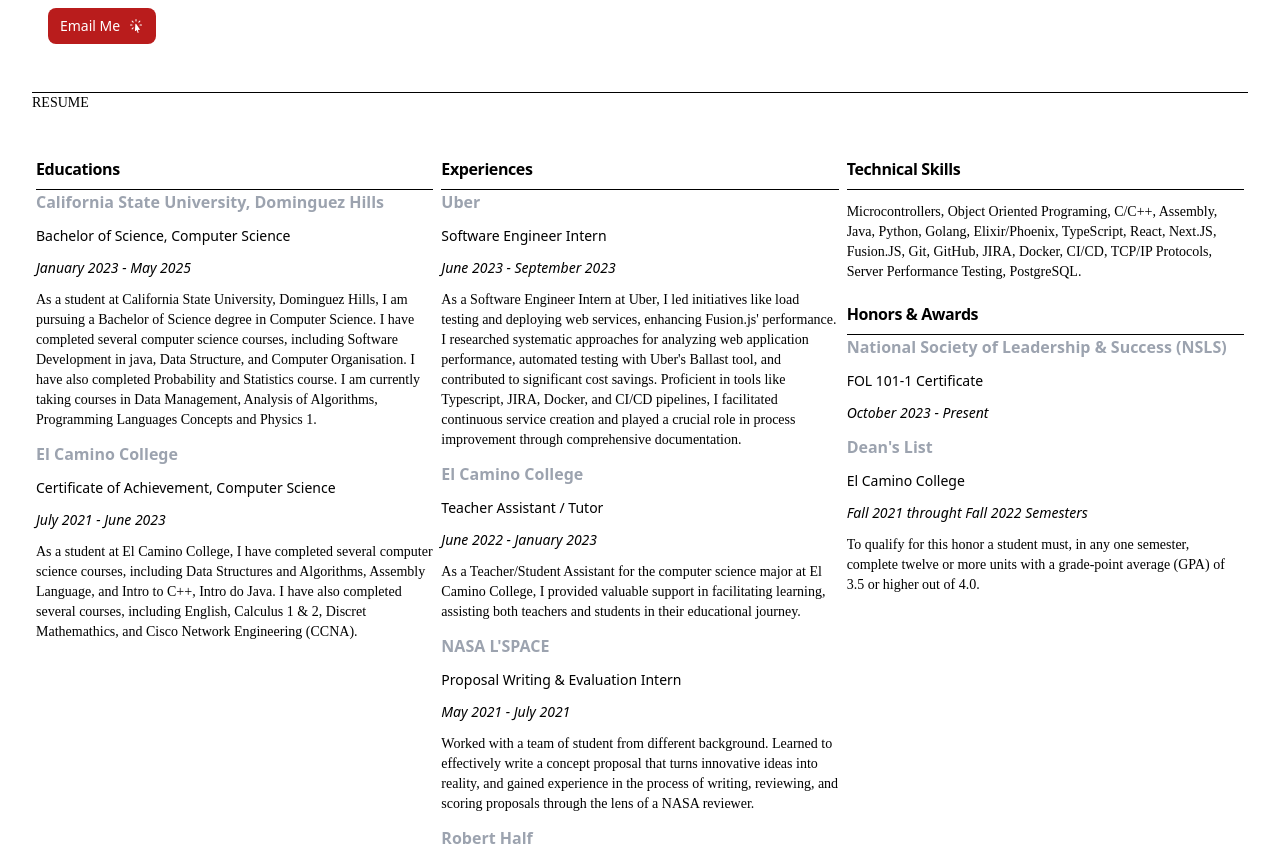
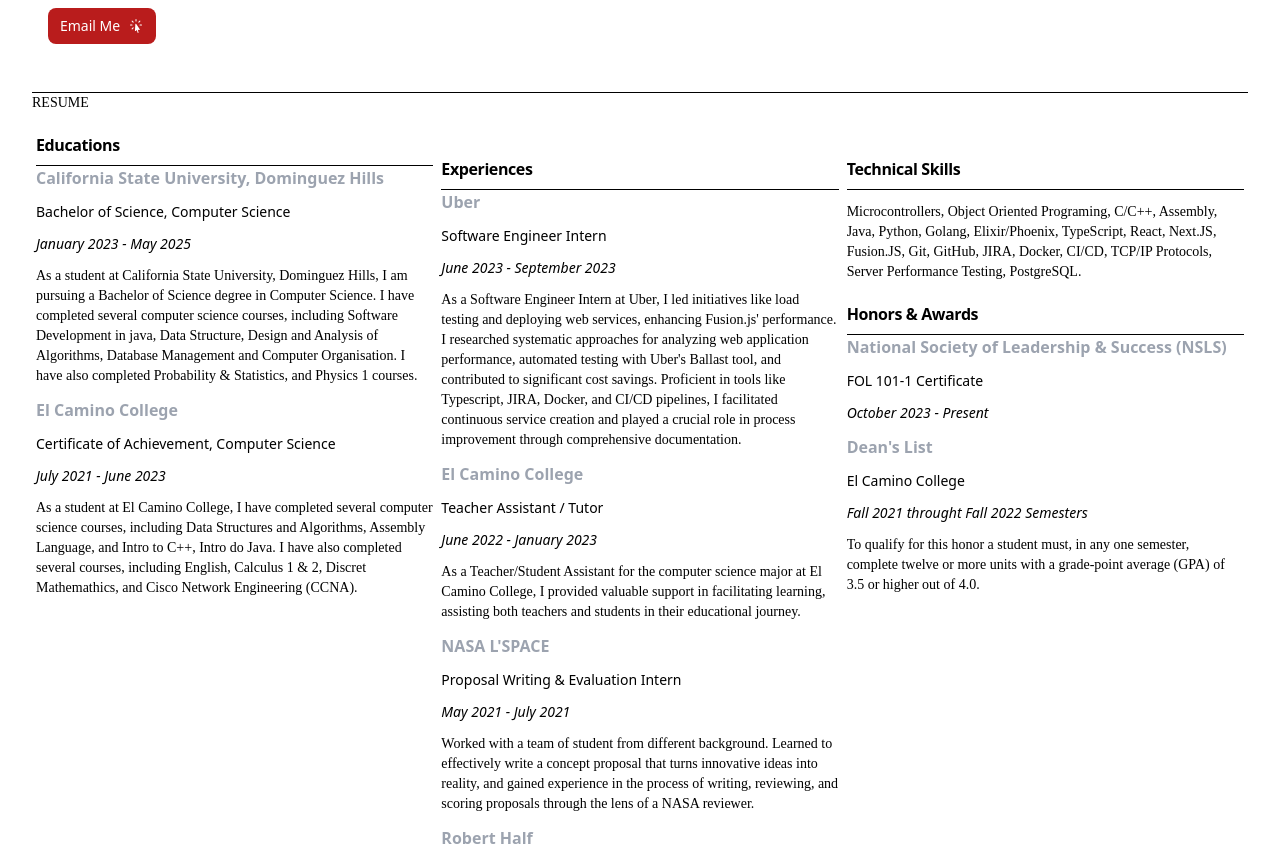
Before and after one commit to chrisdedman/website, a Next.js app: page /profile in a window 1280 px wide. Shown: the part 640-1495 px from the top of the page. Built offline with nearby package versions, Linux system fonts and the light colour scheme.

Commit message:
Refactor education component structure and content

```diff
--- a/src/components/resume/education.tsx
+++ b/src/components/resume/education.tsx
@@ -2,8 +2,7 @@ import React from "react";
 
 export default function Educations() {
   return (
-    <div className="p-1 mt-6">
-      <div className="p-0">
+    <div className="p-1">
       <h5 className="mb-2 text-m font-bold tracking-tight">Educations</h5>
       <hr className="h-px my-8 bg-black border-0 separator mt-0 mb-0" />
       <div className="mb-3 font-normal">
@@ -12,9 +11,8 @@ export default function Educations() {
         <p className="text-sm font-light italic">January 2023 - May 2025</p>
         <p className="text-sm font-light font-montez">
           As a student at California State University, Dominguez Hills, I am pursuing a Bachelor of Science degree in Computer Science.
-            I have completed several computer science courses, including Software Development in java, Data Structure, and Computer Organisation.
-            I have also completed Probability and Statistics course.
-            I am currently taking courses in Data Management, Analysis of Algorithms, Programming Languages Concepts and Physics 1.
+          I have completed several computer science courses, including Software Development in java, Data Structure, Design and Analysis of Algorithms, Database Management and Computer Organisation.
+          I have also completed Probability & Statistics, and Physics 1 courses.
         </p>
       </div>
 
@@ -29,6 +27,5 @@ export default function Educations() {
         </p>
       </div>
     </div>
-    </div>
   );
 }
```
Lines whose indentation alone changed are shown as unchanged.
